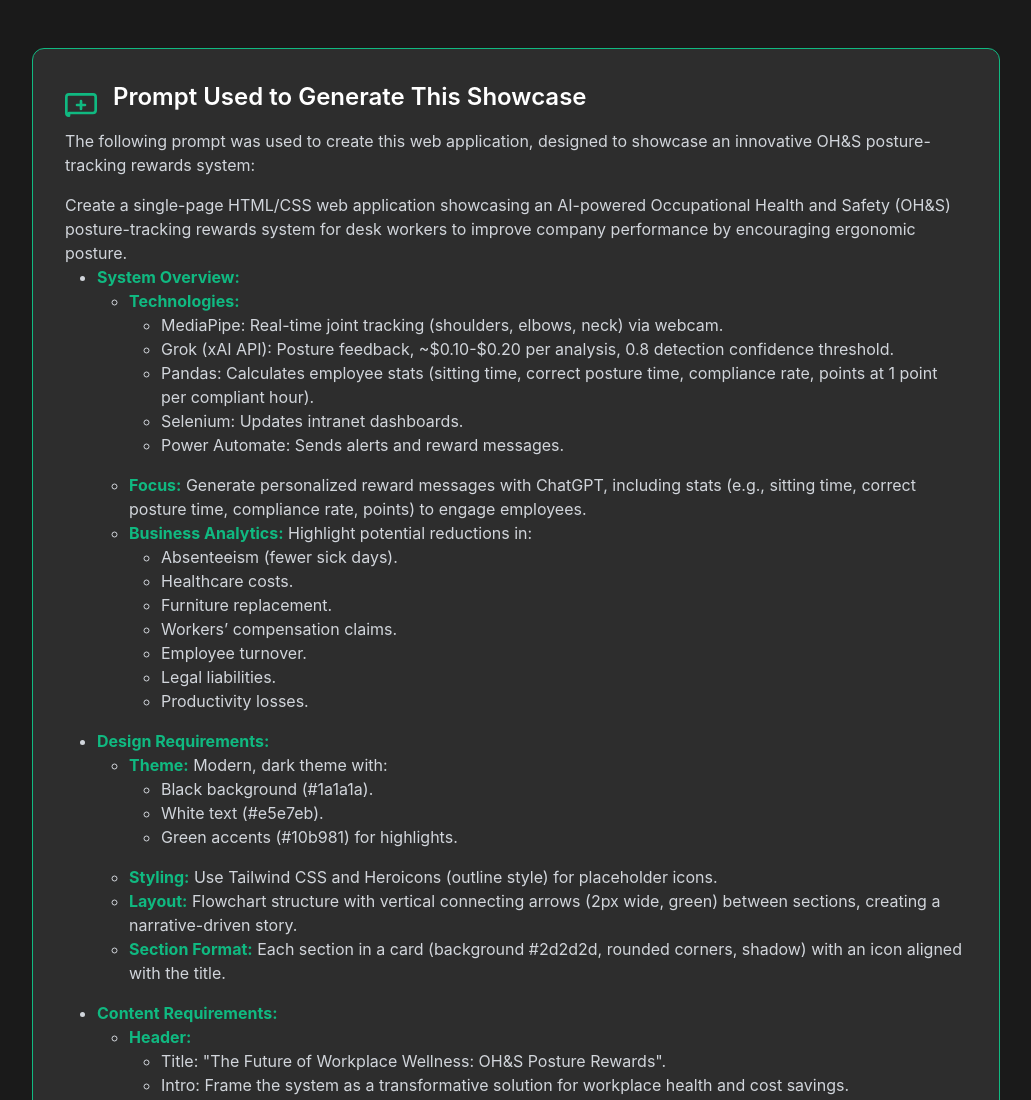
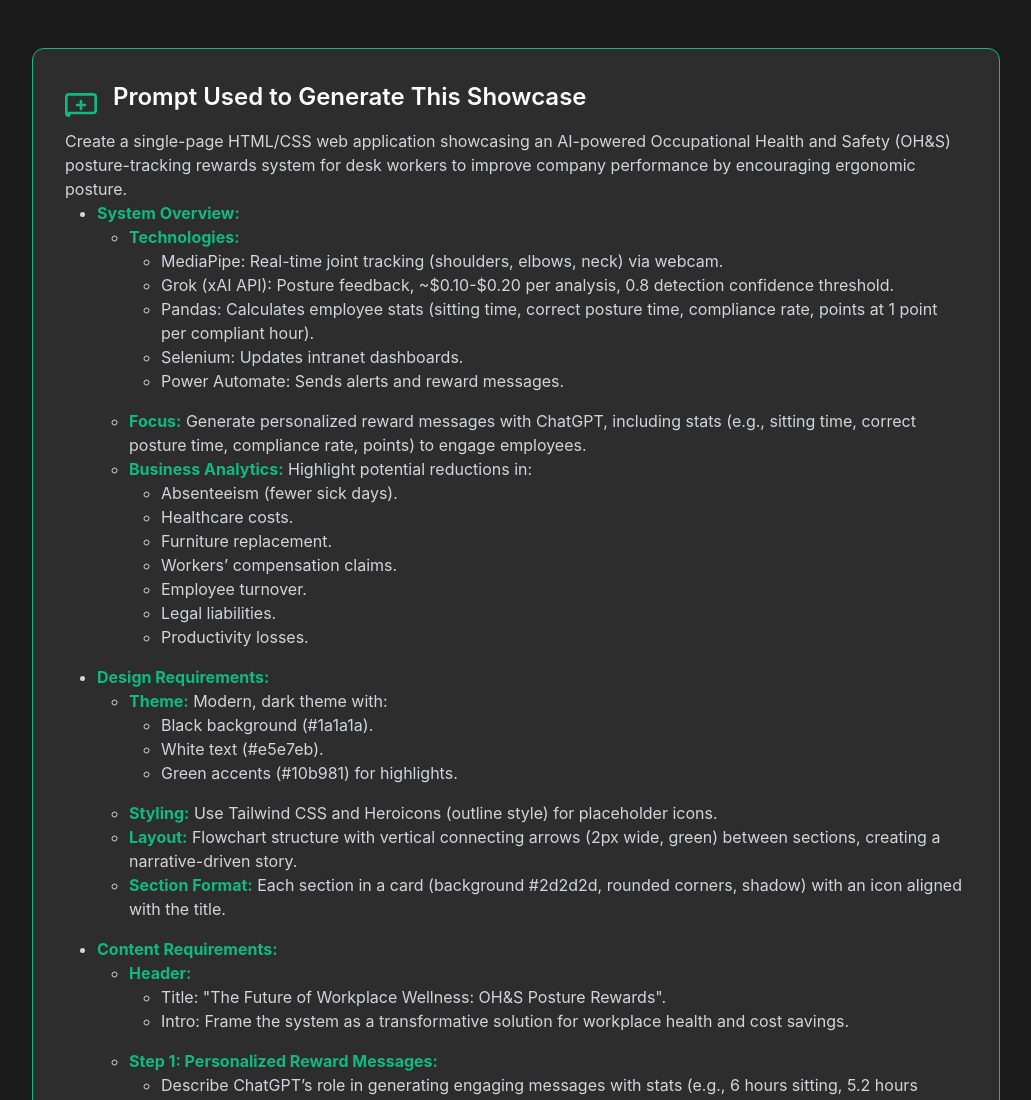
Before and after one commit to levi-holmstrom/PromptShowcase_OHS_Tracking_Reward, a plain HTML site: page index.html in a window 1280 px wide. Shown: the top 1100 px of the page, without its empty margins (124-1155 px from the left). Drawn offline with nearby package versions, Linux system fonts and the light colour scheme; some icons are missing.

Commit message:
Update index.html

```diff
--- a/index.html
+++ b/index.html
@@ -92,9 +92,6 @@
                 </svg>
                 <h2 class="text-2xl font-semibold text-white mb-4">Prompt Used to Generate This Showcase</h2>
             </div>
-            <p class="text-gray-300 mb-4">
-                The following prompt was used to create this web application, designed to showcase an innovative OH&S posture-tracking rewards system:
-            </p>
             <div class="prompt-content text-gray-300">
                 <p>Create a single-page HTML/CSS web application showcasing an AI-powered Occupational Health and Safety (OH&S) posture-tracking rewards system for desk workers to improve company performance by encouraging ergonomic posture.</p>
                 <ul>
```
